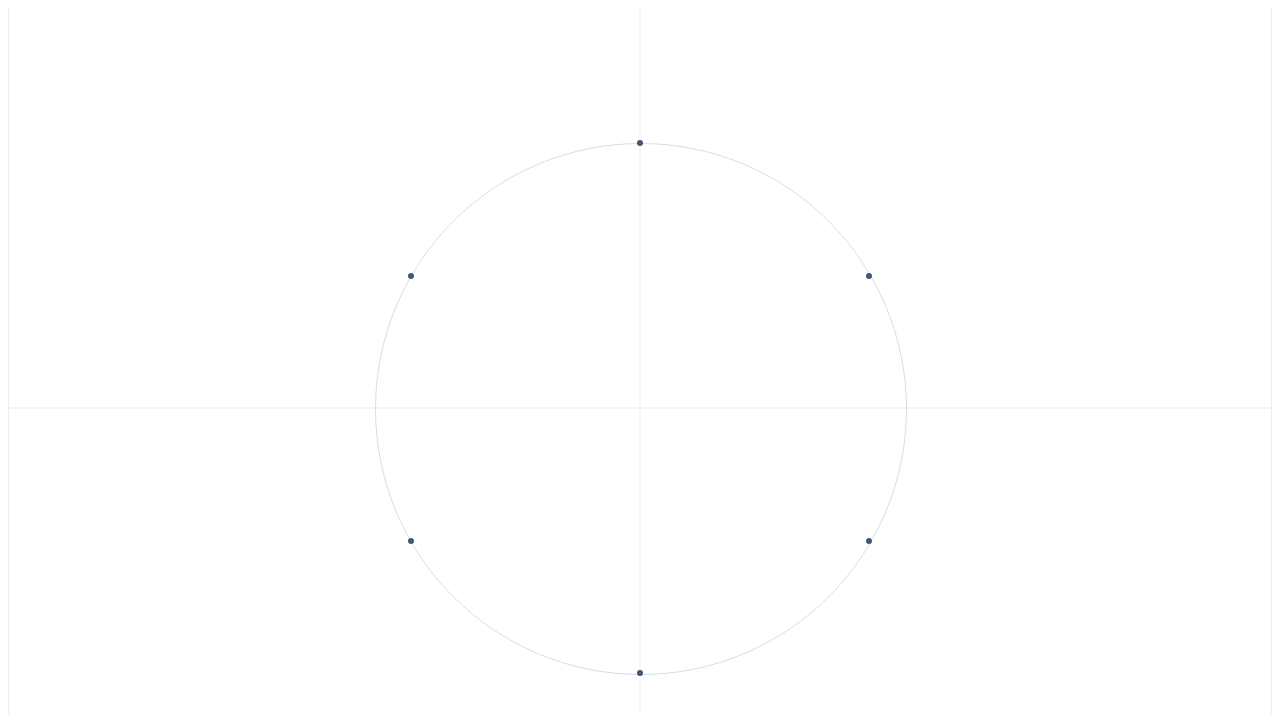
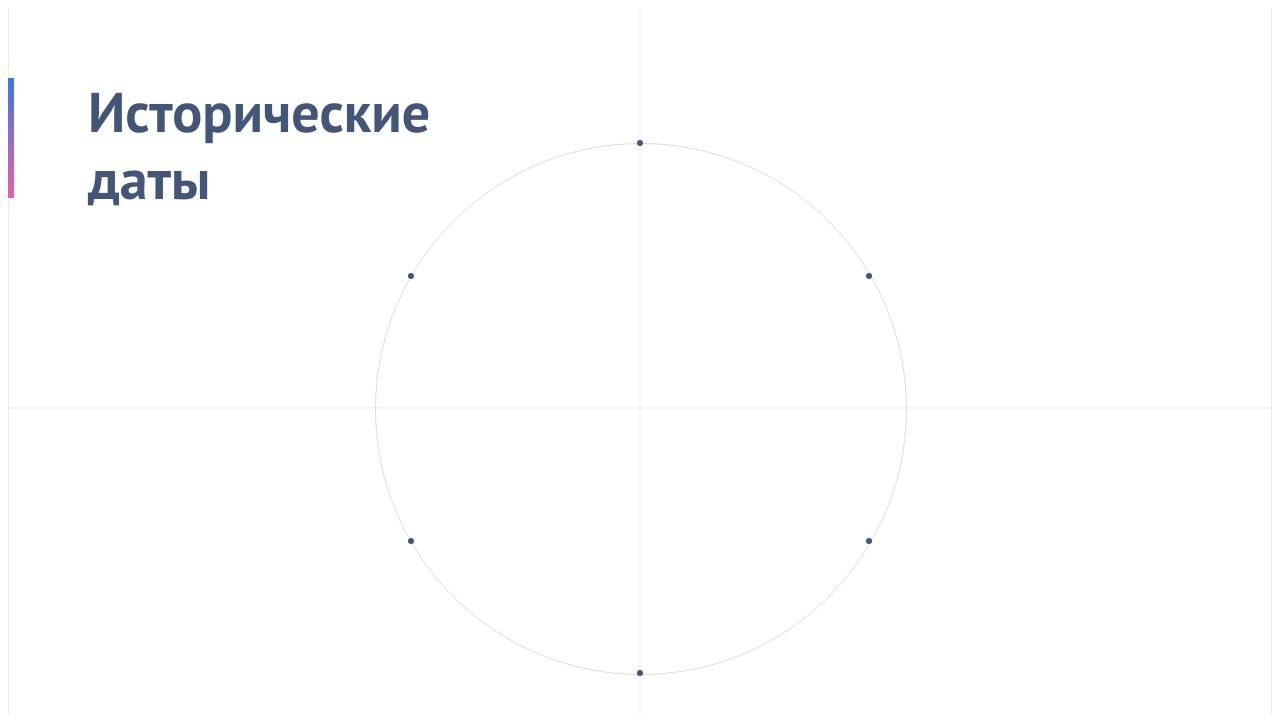
Before and after one commit to Katee-error/timeline-slider, a React (Create React App) app: page / in a window 1280 px wide. Shown: the top 714 px of the page. Built offline with nearby package versions, Linux system fonts and the light colour scheme.

Commit message:
feat: add header component

```diff
--- a/src/App.tsx
+++ b/src/App.tsx
@@ -1,5 +1,5 @@
 import React from "react";
-import { Timeline } from "./components/TimeLine";
+import { Timeline } from "./components/timeliine/TimeLine";
 
 function App() {
   return (
--- a/src/components/CircleTimeLine.tsx
+++ b/src/components/timeliine/CircleTimeLine.tsx
@@ -1,4 +1,5 @@
 import React from "react";
+import { TimelineHeader } from "./TimeLineHeader";
 
 interface TimelinePoint {
   id: number;
@@ -28,6 +29,8 @@ export const CircleTimeline: React.FC = () => {
   };
 
   return (
+    <div className="timeline-wrapper">
+      <TimelineHeader />
       <div className="circle-timeline">
         <div className="circle-container">
           <div className="main-circle"></div>
@@ -47,5 +50,6 @@ export const CircleTimeline: React.FC = () => {
           })}
         </div>
       </div>
+    </div>
   );
 };
--- /dev/null
+++ b/src/components/timeliine/TimeLineHeader.tsx
@@ -0,0 +1,12 @@
+import React from "react";
+
+export const TimelineHeader: React.FC = () => {
+  return (
+    <>
+      <div className="left-gradient" />
+      <div className="timeline-header-wrapper">
+        <h1 className="timeline-header">Исторические даты</h1>
+      </div>
+    </>
+  );
+};
--- a/src/styles/global.scss
+++ b/src/styles/global.scss
@@ -25,6 +25,7 @@
 
   &::before {
     left: 0;
+    z-index: 1;
   }
 
   &::after {
@@ -45,6 +46,17 @@
     height: 1px;
     background: #42567a;
     opacity: 0.1;
+  }
+
+  .left-gradient {
+    content: "";
+    position: absolute;
+    top: 70px;
+    left: 0;
+    width: 6px;
+    height: 120px;
+    background: linear-gradient(#3877ee, #ef5da8);
+    z-index: 2;
   }
 
   .circle-timeline {
@@ -114,28 +126,6 @@
     font-weight: bold;
     color: #42567a;
   }
-  @media (max-width: 768px) {
-    padding: 0 20px;
-
-    &::before,
-    &::after,
-    .vertical-center-line {
-      display: none;
-    }
-
-    .horizontal-line {
-      width: calc(100% - 40px);
-      left: 20px;
-      right: 20px;
-      background: #c7cdd9;
-      opacity: 1;
-    }
-
-    .circle-timeline {
-      display: none;
-    }
-  }
-}
 
   .timeline-controls {
     display: flex;
@@ -159,6 +149,11 @@
 
   .timeline-content {
     width: 80%;
+  }
+
+  .timeline-header-wrapper {
+    margin: 70px 0 0 80px;
+    max-width: 350px;
   }
 
   .timeline-header {
@@ -225,27 +220,35 @@
     justify-content: center;
   }
 
-.point-1 {
-  top: 34px;
-  left: 138px;
+  @media (max-width: 768px) {
+    padding: 0 20px;
+
+    &::before,
+    &::after,
+    .vertical-center-line,
+    .left-gradient {
+      display: none;
     }
-.point-2 {
-  top: 265px;
-  right: 3px;
+
+    .horizontal-line {
+      width: calc(100% - 40px);
+      left: 20px;
+      right: 20px;
+      background: #c7cdd9;
+      opacity: 1;
     }
-.point-3 {
-  bottom: 38px;
-  right: 134px;
+
+    .circle-timeline {
+      display: none;
     }
-.point-4 {
-  bottom: 41px;
-  left: 126px;
+
+    .timeline-header-wrapper {
+      margin: 60px 0 0 0;
+      max-width: 130px
     }
-.point-5 {
-  top: 265px;
-  left: 3px;
+
+    .timeline-header {
+      font-size: 20px;
     }
-.point-6 {
-  top: 34px;
-  right: 138px;
   }
+}
```
Also changed, not shown: src/components/uikit/GradientLine.tsx (added, +10 -0 lines), src/components/timeliine/TimeLine.tsx (renamed from src/components/TimeLine.tsx), src/components/timeliine/TimelineWrapper.tsx (renamed from src/components/TimelineWrapper.tsx). Lines whose indentation alone changed are shown as unchanged.
